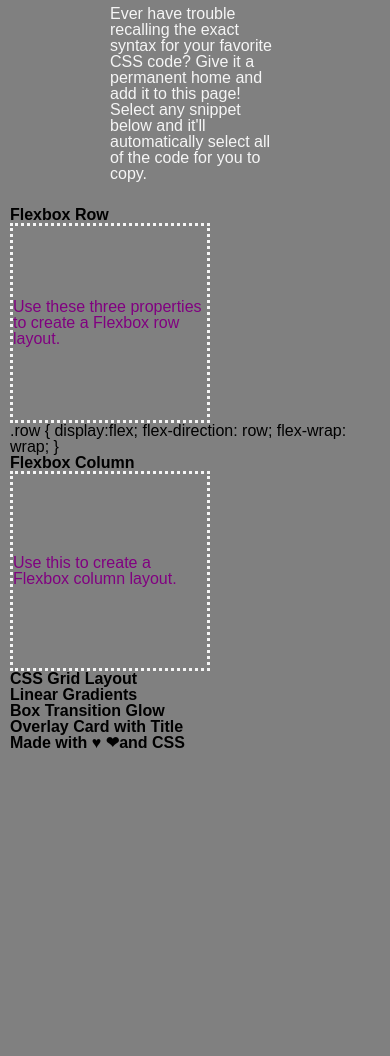
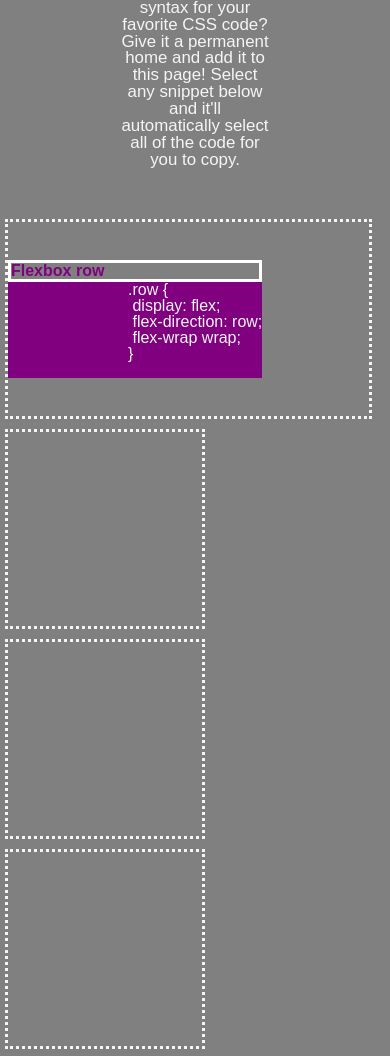
Before and after one commit to lindseycarlson23/CSS-snippet-cheatsheet, a plain HTML site: page index.html in a window 390 px wide. Shown: the part 149-1205 px from the top of the page. Before the commit the page ends 900 px from the top, so only its background shows below. Drawn offline with Linux system fonts and the light colour scheme.

Commit message:
modified html outline and added .code-box and .box-title classes and added media queries for phone and tablet

```diff
--- a/Assets/CSS/style.css
+++ b/Assets/CSS/style.css
@@ -1,41 +1,81 @@
-body {
-    background-color: gray;
-    margin: 20px 10px 30px 10px;
-
-
-}
-
 header {
     text-align: center;
     font-size: 45px;
-    color: purple;
     padding: 20px
 }
 
-article {
-
+main {
+   background-color: gray;
+   flex: 1 0 auto;
+   display: flex;
+   flex-flow: wrap;
 }
 
-.card {
+footer {
+    min-height: 250px;
+    flex: 1 0 auto;
+    text-align: center;
+    justify-content: bottom;
+}
+
+
+
+.container {
+    background-color: gray;
+    width: 100%;
     display: flex;
-    height: 200px;
-    width: 200px;
+    flex-flow: column;
+}
+
+.title {
+    color: purple;
+    flex: 1 auto;
+}
+
+.tiles {
+    display: flex;
+    min-height: 200px;
+    min-width: 200px;
     align-items: center;
     border-style: dotted;
     border-color: whitesmoke;
     color: purple;
     border-width: ;
+    margin: 5px 5px 5px 5px;
+    justify-content: center;
 }
 
-.flex-container {
-    display: flex;
+.code-box {
+    background-color: purple;
+    color: whitesmoke;
+    justify-content: center;
+    background-position: center;
+
 }
 
-#para1 {
+.box-title {
+    border: solid white;
+}
+
+#subtitle {
     display: flex;
     flex-wrap: wrap;
     justify-content: center;
     color: whitesmoke;
     margin: 5px 100px 25px 100px;
+    font-size: 2vh;
+}
 
+/* tablet styles */
+@media screen and (max-width: 992px){
+    .container {
+        flex-direction: row;
+    }
 }
+
+/* phone styles */
+@media screen and (max-width: 768px){
+    .container {
+        flex-direction: column;
+    }
+}
--- a/index.html
+++ b/index.html
@@ -9,40 +9,47 @@
 </head>
 
 <body>
+    <div class="container">
+
         <header>
-        <h1>CSS Snippet Cheatsheet</h1>
+            <h1 class="title">CSS Snippet Cheatsheet</h1>
+            <p id="subtitle">Ever have trouble recalling the exact syntax for your favorite CSS code? Give it a permanent home and add it to this page! Select any snippet below and it'll automatically select all of the code for you to copy.</p>
         </header>
-    <p id="para1">Ever have trouble recalling the exact syntax for your favorite CSS code? Give it a permanent home and add it to this page! Select any snippet below and it'll automatically select all of the code for you to copy.</p>
-    <section>
-        <article>
-            <h2>Flexbox Row</h2>
-                <p1 class="card"   >Use these three properties to create a Flexbox row layout.</p1>
-                <p2>.row {
-                        display:flex;
+
+        <main>
+                <article class="tiles">
+                    <div>
+                        <h2 class="box-title">
+                            Flexbox row
+                        </h2>
+                        <pre class="code-box">
+                           .row {
+                            display: flex;
                             flex-direction: row;
-                        flex-wrap: wrap;
+                            flex-wrap wrap;
                            }
-                </p2>
+                        </pre>
+                    </div>
+
+                    <div>
+                        <pre>
+
+                        </pre>
+                    </div>
                 </article>
-        <article>
-            <h2>Flexbox Column</h2>
-                <p class="card">Use this to create a Flexbox column layout.</p>
-        </article>
-        <article>
-            <h2>CSS Grid Layout</h2>
-        </article>
-        <article>
-            <h2>Linear Gradients</h2>
-        </article>
-        <article>
-            <h2>Box Transition Glow</h2>
-        </article>
-        <article>
-            <h2>Overlay Card with Title</h2>
-        </article>
-    </section>
+                <article class="tiles"></article>
+                <article class="tiles"></article>
+                <article class="tiles"></article>
+                <article class="tiles"></article>
+                <article class="tiles"></article>
+
                 <footer>
-        <h3>Made with ♥ ❤and CSS</h3>
+                    Made with ♥ ❤and CSS
                 </footer>
+        </main>
+
+
+    </footer>
+    </div>
 </body>
 </html>
```
Lines whose indentation alone changed are shown as unchanged.
